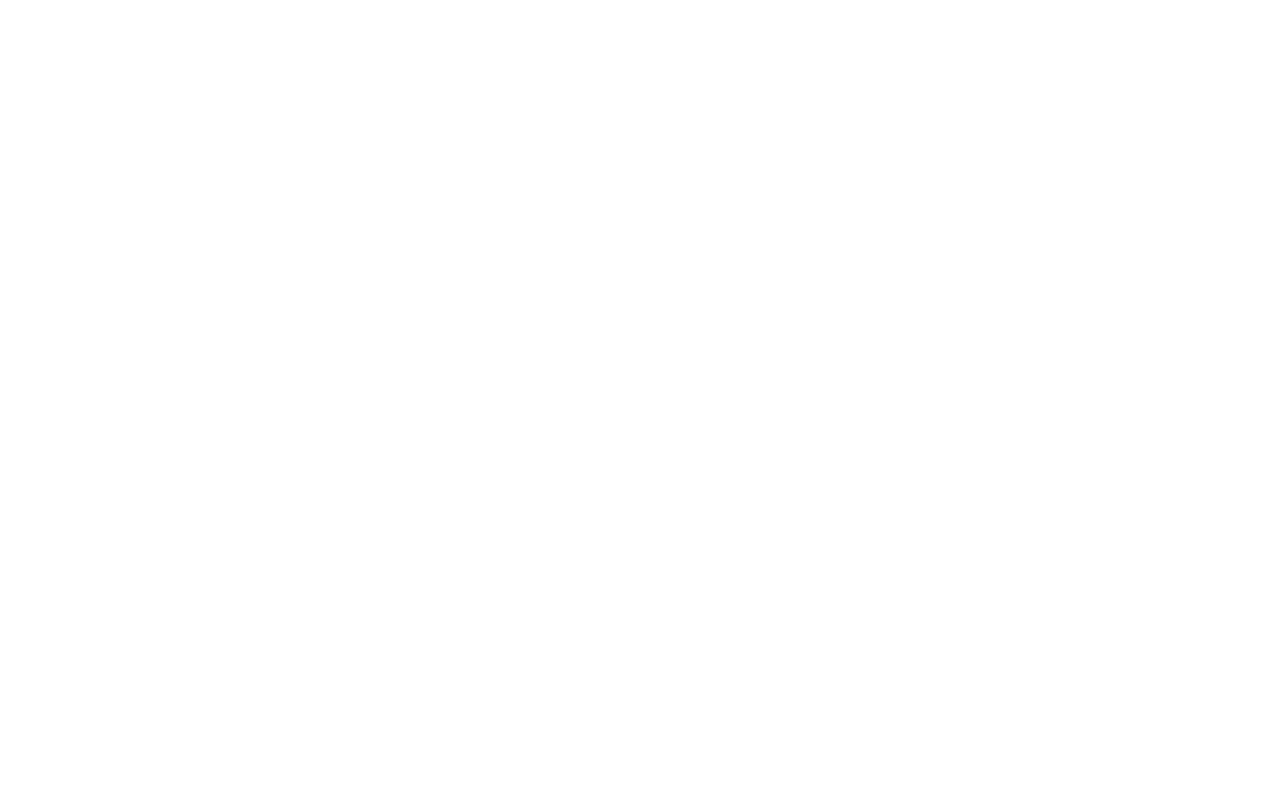
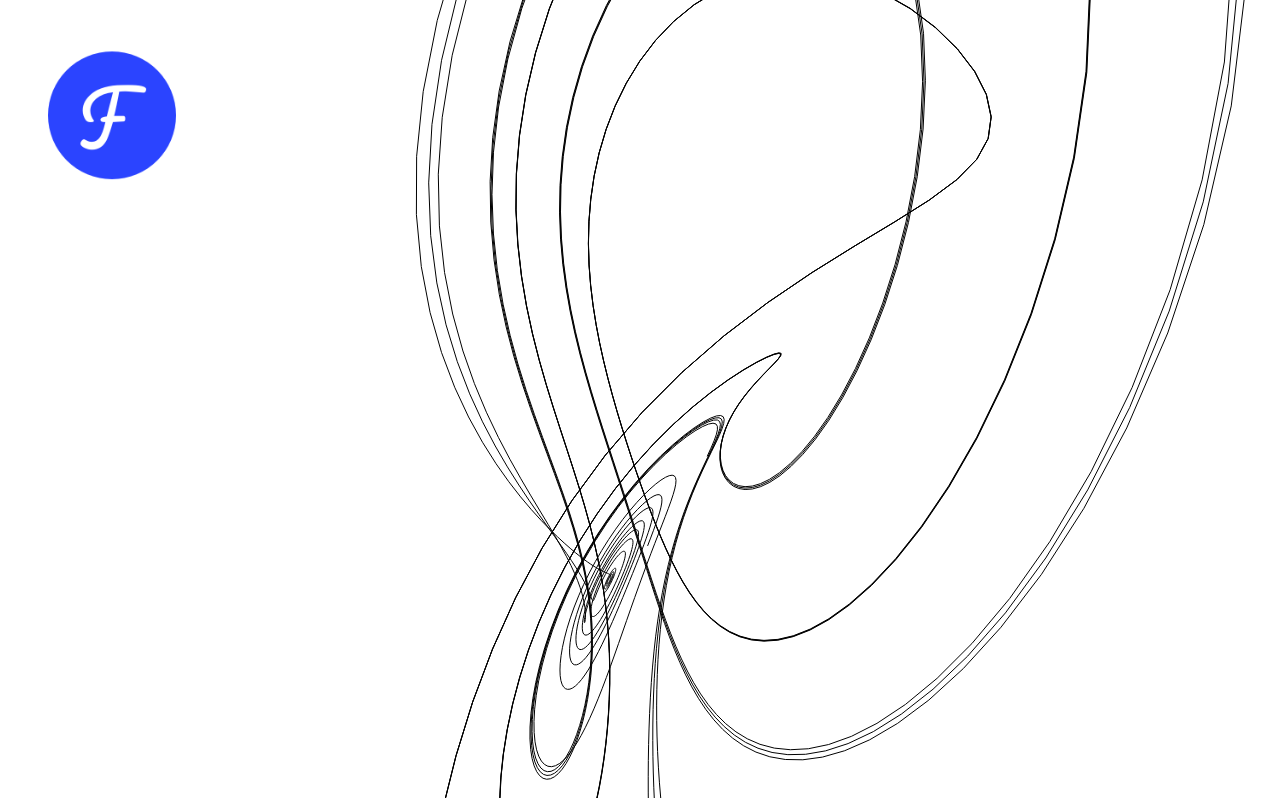
Before and after one commit to h-cube-swm/server-frontend, a React (Create React App) app in the folder src/: page /error/1 in a window 1280 px wide. Built offline with nearby package versions, Linux system fonts and the light colour scheme.

Commit message:
Split error and loading page

```diff
--- a/src/src/components/App/App.js
+++ b/src/src/components/App/App.js
@@ -11,6 +11,7 @@
 import Edit from "../Forms/Survey/Edit/Edit";
 import Ending from "../Forms/Survey/Ending/Ending";
 import Response from "../Forms/Survey/Response/Response";
+import Error from "../Error/Error";
 import Result from "../Forms/Survey/Result/Result";
 
 function App() {
@@ -23,6 +24,8 @@
         <Route path="/forms/survey/end/:link" component={Ending} />
         <Route path="/forms/survey/response/:link" component={Response} />
         <Route path="/forms/survey/result/:link" component={Result} />
+        <Route path="/error/:type" component={Error} />
+        <Route component={Error} />
       </Switch>
     </>
   );
```
